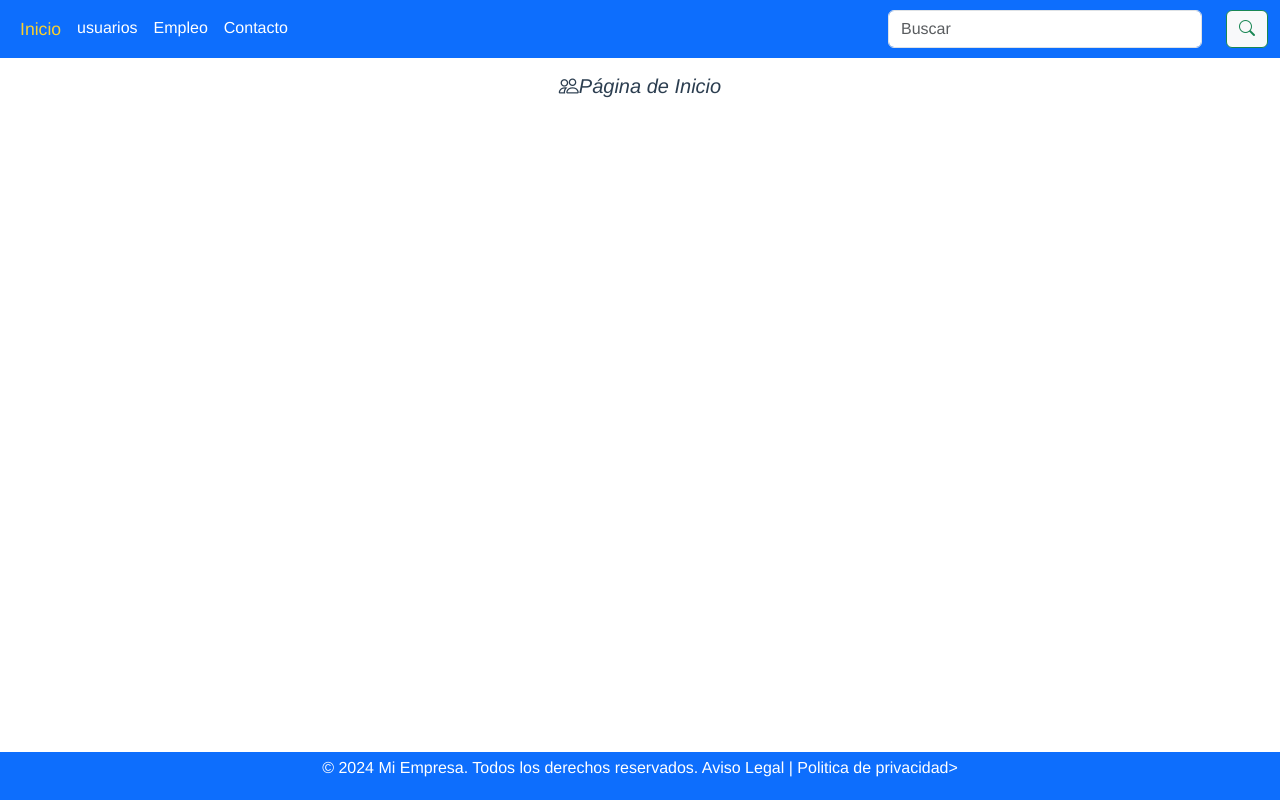
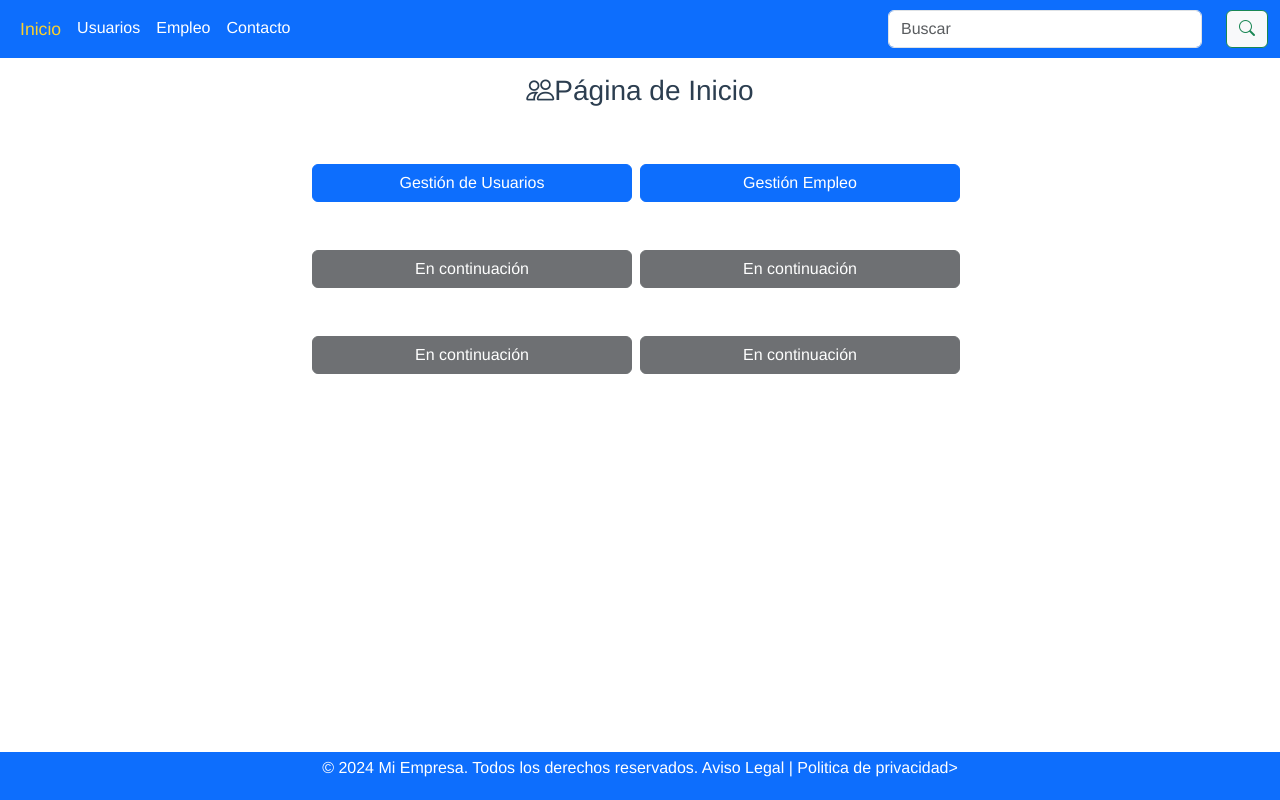
Before and after one commit to WDJohanWD/vue_projects, a Vue app: page / in a window 1280 px wide. Built offline with nearby package versions, Linux system fonts and the light colour scheme.

Commit message:
botones pagina  de inicio

```diff
--- a/src/components/NavBar.vue
+++ b/src/components/NavBar.vue
@@ -16,7 +16,7 @@
                     <router-link to="/" class="nav-link text-white" exact-active-class="active">Inicio</router-link>
                 </li>
                 <li class = "nav-item">
-                    <router-link to="/usuarios" class="nav-link text-white" exact-active-class="active">usuarios</router-link>
+                    <router-link to="/usuarios" class="nav-link text-white" exact-active-class="active">Usuarios</router-link>
                 </li>
                 <li class="nav-item">
                     <router-link to="/empleo" class="nav-link text-white" exact-active-class="active">Empleo</router-link>
@@ -43,8 +43,8 @@ export default{
 /* Cambiar el color de la clase active */
 .nav-link.active {
     color: #FAD02E !important;
-    font-size: 1.1rem; /* Aumenta un poco el tamaño de la fuente */
-    transition: font-size 0.5s ease; /* con una transición suave */
+    font-size: 1.1rem;
+    transition: font-size 0.5s ease;
 }
 
 </style>
--- a/src/components/PaginaInicio.vue
+++ b/src/components/PaginaInicio.vue
@@ -1,5 +1,20 @@
 <template>
-  <h5 class="mt-3 text-center front-weight-bold"><i class="bi bi-people">Página de Inicio</i></h5>
+  <h3 class="mt-3 text-center front-weight-bold"><i class="bi bi-people"></i>Página de Inicio</h3>
+
+  <div class="grid-box">
+    <div class="my-5">
+      <button class="btn btn-primary me-2 w-25"><router-link to="/usuarios"  class="nav-link text-white" exact-active-class="active"> Gestión de Usuarios</router-link></button>
+      <button class="btn btn-primary me-2 w-25"><router-link to="/empleo"  class="nav-link text-white" exact-active-class="active"> Gestión Empleo</router-link></button>
+    </div>
+    <div class="my-5">
+      <button class="btn btn-dark me-2 w-25" disabled>En continuación</button>
+      <button class="btn btn-dark me-2 w-25" disabled>En continuación</button>
+    </div>
+    <div class="my-5">
+      <button class="btn btn-dark me-2 w-25" disabled>En continuación</button>
+      <button class="btn btn-dark me-2 w-25" disabled>En continuación</button>
+    </div>
+  </div>
 </template>
 
 <script>
--- a/src/components/TablaEmpleo.vue
+++ b/src/components/TablaEmpleo.vue
@@ -1,6 +1,6 @@
 <template>
   <div class="row">
-    <h5 class="mt-3 text-center front-weight-bold"><i class="bi bi-people">TRABAJA CON NOSOTROS</i></h5>
+    <h4 class="mt-3 text-center front-weight-bold"><i class="bi bi-people"></i>TRABAJA CON NOSOTROS <router-link to="/"> <button class="btn btn-customb"><i class="bi bi-arrow-return-left "></i></button></router-link></h4>
   </div>
   <br>
   <div class="container-fluid border p-4">
--- a/src/components/TablaUsuarios.vue
+++ b/src/components/TablaUsuarios.vue
@@ -1,7 +1,8 @@
 <template>
   <div class="row">
 
-    <h5 class="mt-3 text-center front-weight-bold"><i class="bi bi-people"></i>GESTIÓN USUARIOS</h5>
+    <h3 class="mt-3 text-center front-weight-bold"><i class="bi bi-people"></i>GESTIÓN USUARIOS <router-link to="/"> <button class="btn btn-customb"><i class="bi bi-arrow-return-left "></i></button></router-link></h3>
+
   </div>
   <br>
   <div class="container-fluid border p-4">
```
